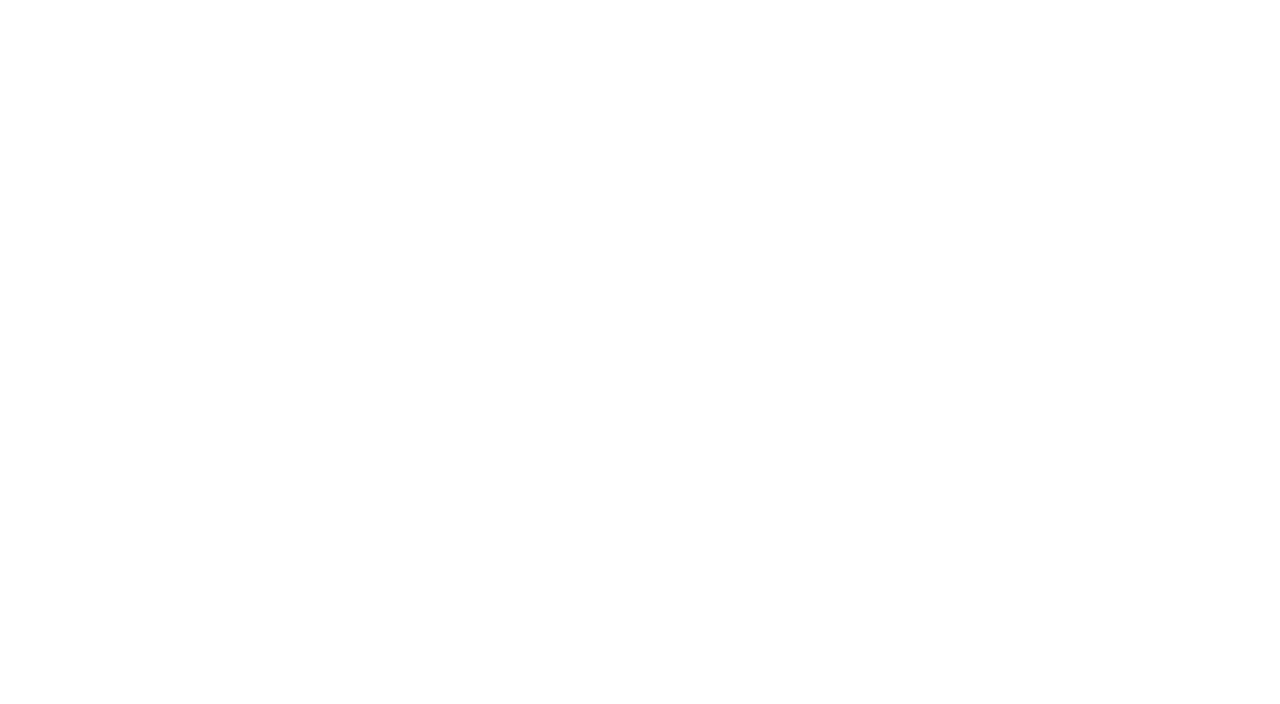
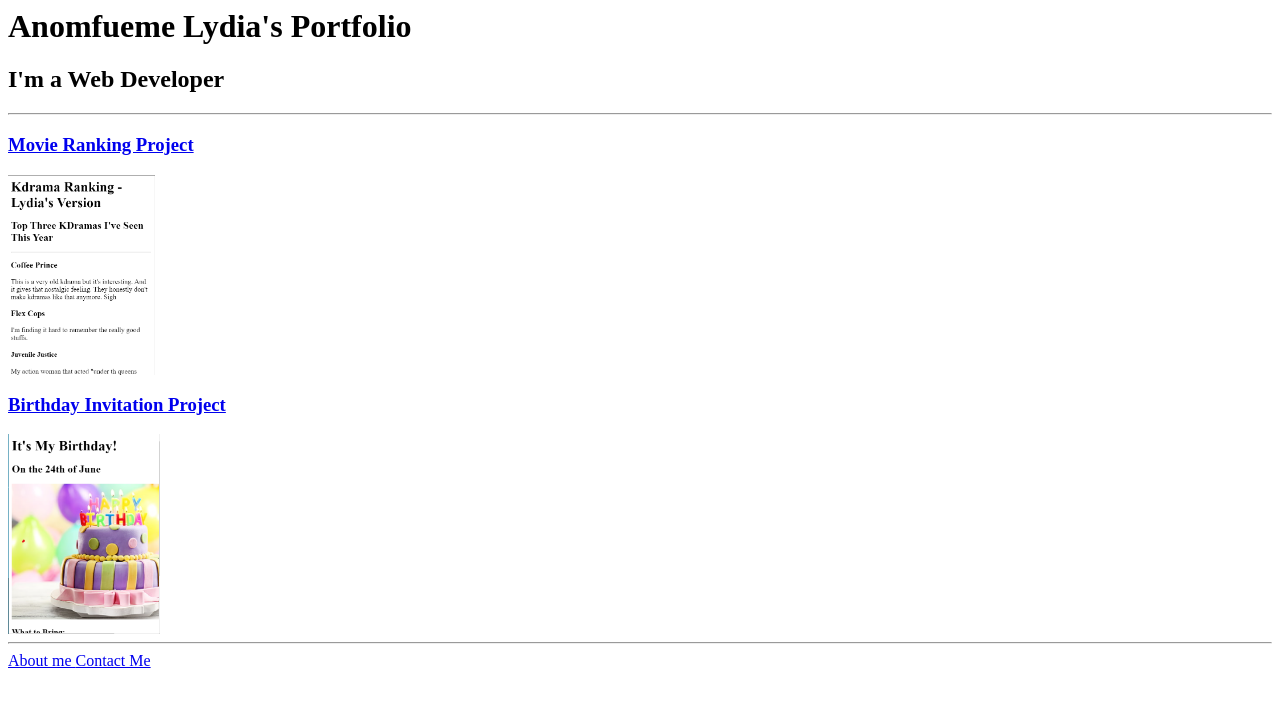
Before and after one commit to ShadyLady-TF/html-portfolio, a plain HTML site: page index.html in a window 1280 px wide. Drawn offline with Linux system fonts and the light colour scheme.

Commit message:
index.html

```diff
--- a/index.html
+++ b/index.html
@@ -1,9 +1,25 @@
 <!-- TODO 1: Create the HTML Boilerplate -->
+<DOCTYPE html>
+<html lang="eng">
+<head>
+  <meta charset="UTF-8">
+  <h1>Anomfueme Lydia's Portfolio</h1>
+</head>
 
+<body>
+ <h2>I'm a Web Developer</h1>
+<hr/>
+<h3><a href="public/movie-ranking.html"> Movie Ranking Project </a> </h3>
+<img src="assets/images/Movies list screenshot.png" height="200" alt="Screenshot of my Movie Ranking Project" />
+<h3> <a href="public/birthday-invite.html"> Birthday Invitation Project </a> </h3>
+<img src="assets/images/Birthday Screenshot.png" height="200" alt="Screenshot of my Birthday invitation Project" />
+<hr />
+<a href="public/about.html"> About me </a> <a href="public/contact.html"> Contact Me</a>
+</body>
+</html>
 <!-- TODO 2: Add Your previous projects' HTML into the public folder -->
 
 <!-- TODO 3: Take screenshots of your project previews and add the images to the images folder -->
-
 <!-- TODO 4: Add titles/subtitles etc. -->
 
 <!-- TODO 5: Add a link to the project pages -->
```
